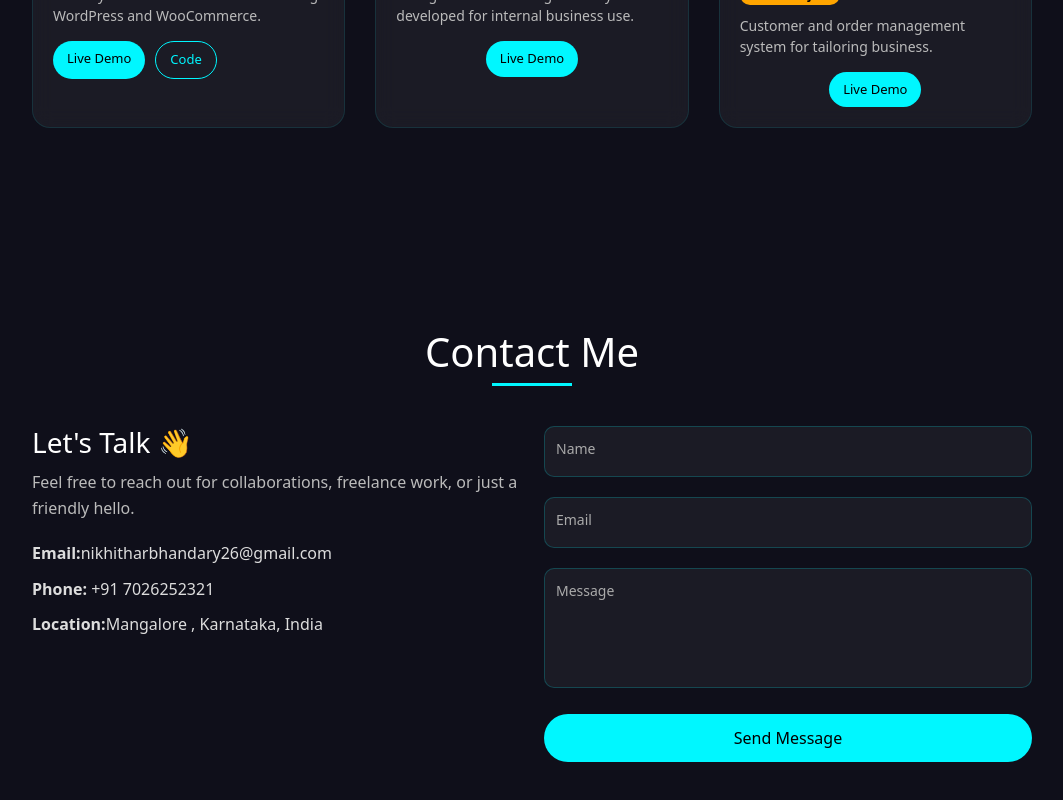
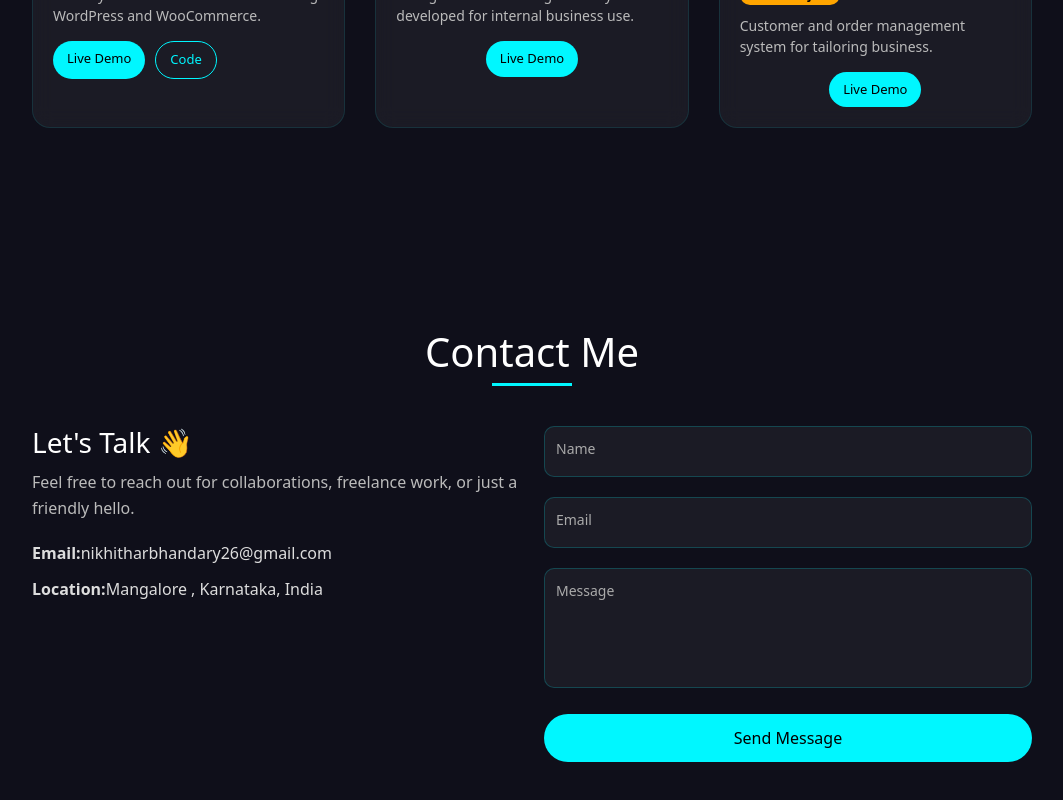
Before and after one commit to Nikhitharbhandary/portfolio, an Angular app: page / in a window 1280 px wide. Shown: the part 3762-4562 px from the top of the page, without its empty margins (108-1171 px from the left). Built offline with nearby package versions, Linux system fonts and the light colour scheme.

Commit message:
Update contact.html

```diff
--- a/src/app/contact/contact.html
+++ b/src/app/contact/contact.html
@@ -9,7 +9,6 @@
       </p>
       <div class="details">
         <p><strong>Email:</strong>nikhitharbhandary26@gmail.com</p>
-        <p><strong>Phone:</strong> +91 7026252321</p>
         <p><strong>Location:</strong>Mangalore , Karnataka, India</p>
       </div>
     </div>
```
